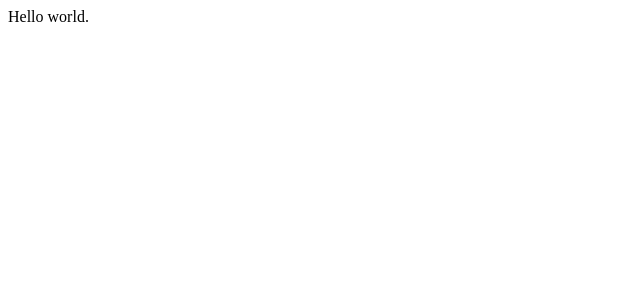
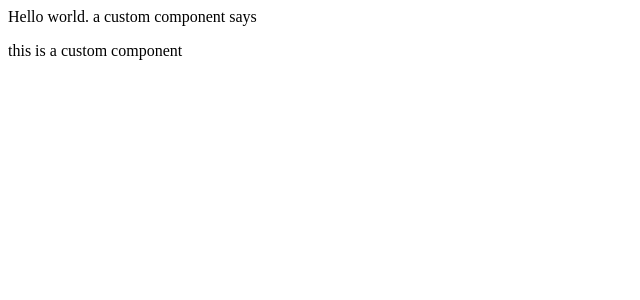
Before and after one commit to tejalmishra88/angular6newversion, an Angular app: page / in a window 1280 px wide. Shown: the top 300 px of the page, without its empty margins (0-640 px from the left). Built offline with nearby package versions, Linux system fonts and the light colour scheme.

Commit message:
modificaton in hello.component.html

```diff
--- a/src/app/app.component.html
+++ b/src/app/app.component.html
@@ -1 +1 @@
-Hello world.
+Hello world. a custom component says <app-hello></app-hello>
--- a/src/app/app.component.ts
+++ b/src/app/app.component.ts
@@ -1,5 +1,5 @@
 import { Component } from '@angular/core';
-
+import { hellocomponent } from './hello/hello.component';
 
 @Component({
   selector: 'app-root',
--- a/src/app/hello/hello.component.html
+++ b/src/app/hello/hello.component.html
@@ -1,3 +1,4 @@
 <p>
-  hello works!
+ this is a custom component
 </p>
+{{doSomeHeavyTask()}}
--- a/src/app/hello/hello.component.ts
+++ b/src/app/hello/hello.component.ts
@@ -6,10 +6,16 @@ import { Component, OnInit } from '@angular/core';
   styleUrls: ['./hello.component.css']
 })
 export class HelloComponent implements OnInit {
-
+  myvariable="tejal"
+  bitwiseOR= 2 | 5
+i = 0
+somwVar= Math.random()
   constructor() { }
-
+doSomeHeavyTask(){
+  console.log(`called ${this.i++} times`)
+}
   ngOnInit() {
+    setInterval(() =>{this.someVar = Math.random()}, 50 )
   }
 
 }
```
